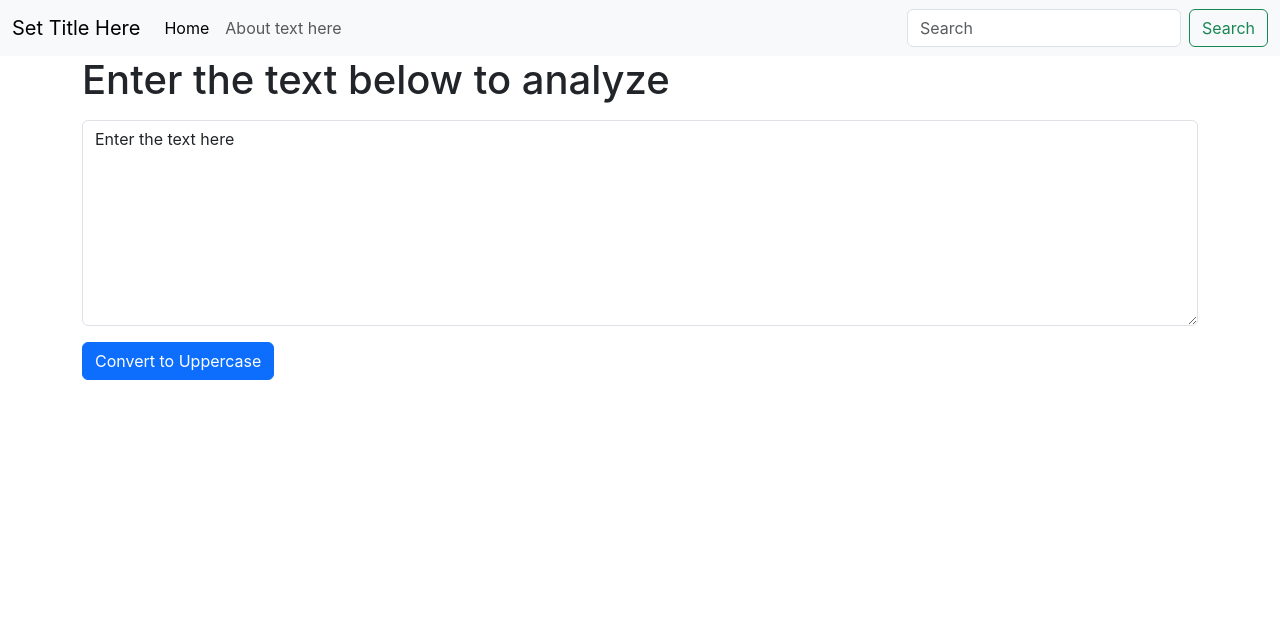
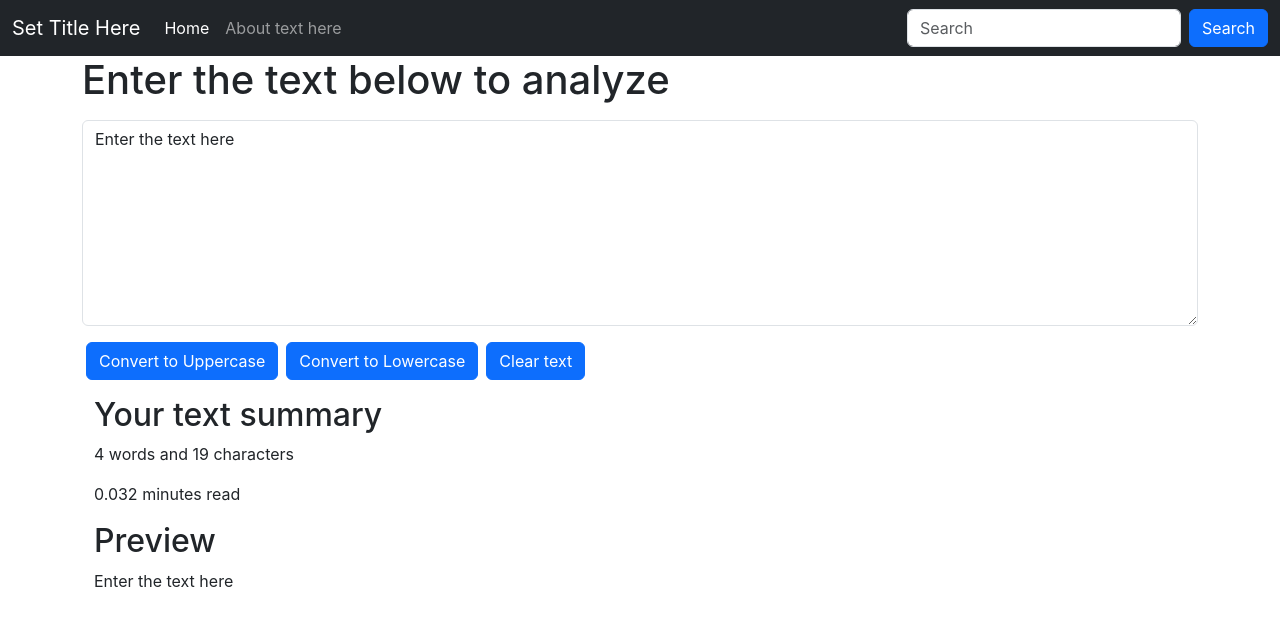
Before and after one commit to Jitender-52/textutils, a React (Create React App) app: page / in a window 1280 px wide. Shown: the top 626 px of the page. Built offline with nearby package versions, Linux system fonts and the light colour scheme.

Commit message:
9th commit

```diff
--- a/src/components/Navbar.js
+++ b/src/components/Navbar.js
@@ -4,7 +4,7 @@
 
 export default function Navbar(props) {
   return (
-    <nav className="navbar navbar-expand-lg bg-body-tertiary">
+    <nav className="navbar navbar-expand-lg navbar-dark bg-dark">
   <div className="container-fluid">
     <a className="navbar-brand" href="/"> {props.title} </a>
     <button className="navbar-toggler" type="button" data-bs-toggle="collapse" data-bs-target="#navbarSupportedContent" aria-controls="navbarSupportedContent" aria-expanded="false" aria-label="Toggle navigation">
@@ -21,7 +21,7 @@
       </ul>
       <form className="d-flex" role="search">
         <input className="form-control me-2" type="search" placeholder="Search" aria-label="Search" />
-        <button className="btn btn-outline-success" type="submit">Search</button>
+        <button className="btn btn-primary" type="submit">Search</button>
       </form>
     </div>
   </div>
--- a/src/components/TextForm.js
+++ b/src/components/TextForm.js
@@ -4,9 +4,19 @@
 
     // let check = 0;
 
+    const handleLoClick = () =>{
+        let newText = text.toLowerCase();
+        setText(newText);
+    };
+
     const handleUpClick = ()=>{
         console.log("on click handleUpClick");
         let newText = text.toUpperCase();
+        setText(newText);
+    };
+
+    const handleClearClick = ()=>{
+        let newText = "";
         setText(newText);
     };
 
@@ -24,12 +34,24 @@
     const [text, setText] = useState("Enter the text here");
 
   return (
+    <>
 <div>
     <h1> {props.heading} </h1>
     <div className="mb-3">
         <textarea className="form-control my-3" id="myBox" value={text} onChange={handleOnChange} rows="8"></textarea>
     </div>
-    <button className='btn btn-primary' onClick={handleUpClick} > Convert to Uppercase </button>
+    <button className='btn btn-primary mx-1' onClick={handleUpClick} > Convert to Uppercase </button>
+    <button className='btn btn-primary mx-1' onClick={handleLoClick}> Convert to Lowercase </button>
+    <button className='btn btn-primary mx-1' onClick={handleClearClick}> Clear text </button>
 </div>
+
+<div className="container my-3">
+    <h2> Your text summary </h2>
+    <p> {text.split(" ").length} words and {text.length} characters </p>
+    <p> {0.008 * text.split(" ").length} minutes read </p>
+    <h2>Preview</h2>
+    <p> {text} </p>
+</div>
+    </>
   )
 }
```
